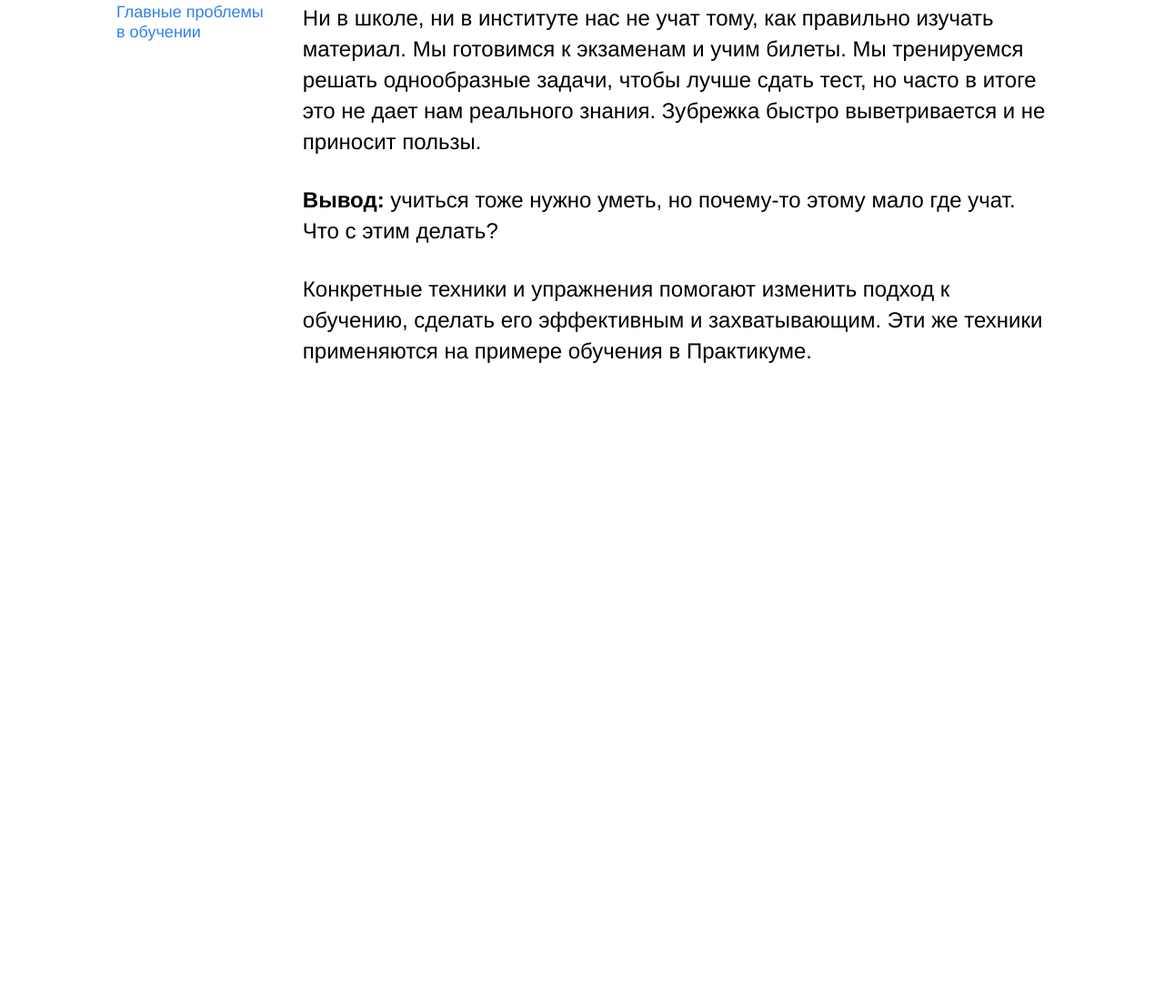
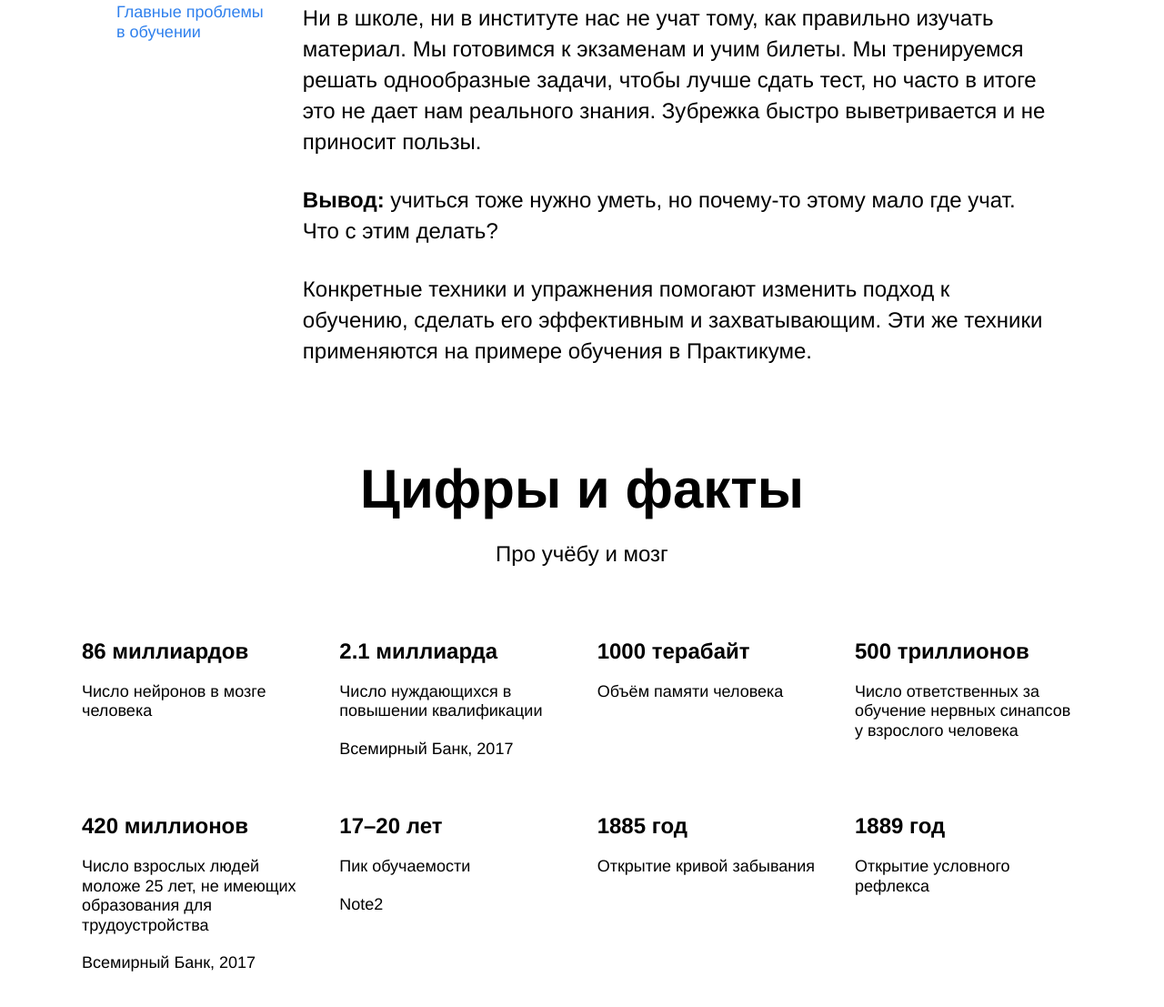
Before and after one commit to evgsamalex/how-to-learn, a plain HTML site: page index.html in a window 1280 px wide. Shown: the part 853-1960 px from the top of the page at 91% size. Before the commit the page ends 1256 px from the top, so only its background shows below. Drawn offline with Linux system fonts and the light colour scheme.

Commit message:
section digits

```diff
--- a/index.html
+++ b/index.html
@@ -52,6 +52,53 @@
       </section>
 
       <section class="digits">
+        <h2 class="section-title">Цифры и факты</h2>
+        <p class="section-subtitle">Про учёбу и мозг</p>
+        <ul class="table">
+          <li class="table__cell">
+            <h3 class="table__heading">86 миллиардов</h3>
+            <p class="table__text">Число нейронов в мозге человека</p>
+          </li>
+          <li class="table__cell">
+            <h3 class="table__heading">2.1 миллиарда</h3>
+            <p class="table__text">
+              Число нуждающихся в повышении квалификации
+            </p>
+            <p class="table__text">Всемирный Банк, 2017</p>
+          </li>
+          <li class="table__cell">
+            <h3 class="table__heading">1000 терабайт</h3>
+            <p class="table__text">Объём памяти человека</p>
+          </li>
+          <li class="table__cell">
+            <h3 class="table__heading">500 триллионов</h3>
+            <p class="table__text">
+              Число ответственных за обучение нервных синапсов у взрослого
+              человека
+            </p>
+          </li>
+          <li class="table__cell">
+            <h3 class="table__heading">420 миллионов</h3>
+            <p class="table__text">
+              Число взрослых людей моложе 25 лет, не имеющих образования для
+              трудоустройства
+            </p>
+            <p class="table__text">Всемирный Банк, 2017</p>
+          </li>
+          <li class="table__cell">
+            <h3 class="table__heading">17–20 лет</h3>
+            <p class="table__text">Пик обучаемости</p>
+            <p class="table__text">Note2</p>
+          </li>
+          <li class="table__cell">
+            <h3 class="table__heading">1885 год</h3>
+            <p class="table__text">Открытие кривой забывания</p>
+          </li>
+          <li class="table__cell">
+            <h3 class="table__heading">1889 год</h3>
+            <p class="table__text">Открытие условного рефлекса</p>
+          </li>
+        </ul>
       </section>
 
       <section class="feynman">
--- a/styles/style.css
+++ b/styles/style.css
@@ -15,6 +15,7 @@
   font-family: 'Helvetica Neue', Arial, sans-serif;
 }
 
+/*#region header*/
 .header {
   height: 100vh;
   min-height: 600px;
@@ -75,6 +76,9 @@
   z-index: 0;
 }
 
+/*#endregion*/
+
+/*#region description*/
 .description {
   display: flex;
   justify-content: center;
@@ -119,6 +123,70 @@
   font-weight: 700;
 }
 
+/*#endregion*/
+
+/*#region digits*/
+.digits {
+  display: flex;
+  align-items: center;
+  flex-direction: column;
+  padding-top: 100px;
+  padding-bottom: 100px;
+}
+
+.section-title {
+  width: 60%;
+  text-align: center;
+  line-height: 69px;
+  font-size: 60px;
+  font-weight: bold;
+  margin: 0;
+  margin-bottom: 20px;
+  z-index: 1;
+}
+
+.section-subtitle {
+  width: 60%;
+  text-align: center;
+  margin: auto;
+  line-height: 34px;
+  font-size: 24px;
+  font-weight: normal;
+  z-index: 1;
+}
+
+.table {
+  display: flex;
+  width: 1100px;
+  flex-wrap: wrap;
+  justify-content: space-between;
+  list-style: none;
+  padding: 0;
+}
+
+.table__cell {
+  width: 250px;
+  margin-top: 60px;
+  padding: 0;
+}
+
+.table__heading {
+  line-height: 1.15em;
+  font-size: 24px;
+  font-weight: bold;
+  margin: 0;
+}
+
+.table__text {
+  line-height: 1.2em;
+  font-size: 18px;
+  font-weight: normal;
+  margin: 0;
+  margin-top: 20px;
+}
+
+/*#endregion*/
+
 .logo {
   width: 183px;
   z-index: 10;
```
